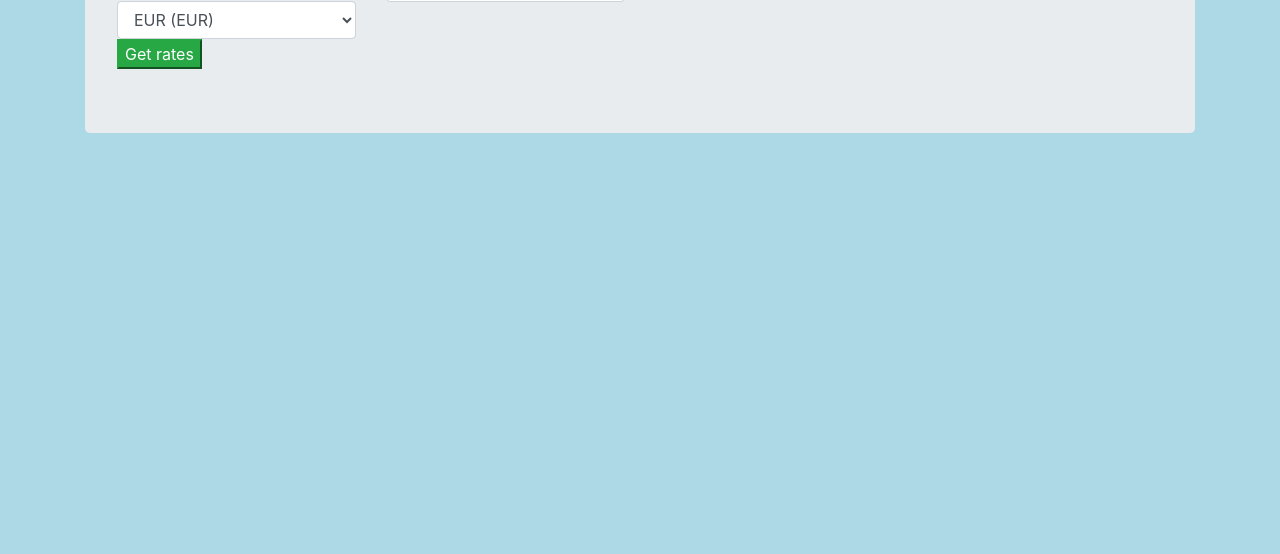
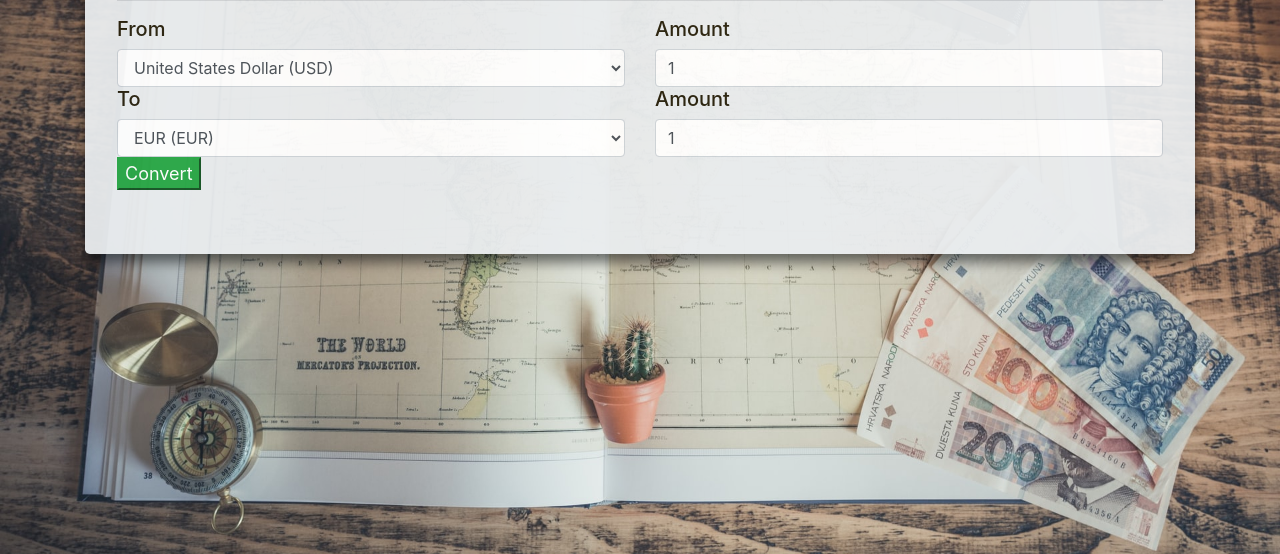
Before and after one commit to romankolivashko/currency_exchange_app, a website built with webpack: page src/index.html in a window 1280 px wide. Shown: the part 246-800 px from the top of the page. Built offline with nearby package versions, Linux system fonts and the light colour scheme.

Commit message:
WIP: styling

```diff
--- a/package.json
+++ b/package.json
@@ -20,6 +20,8 @@
     "dotenv-webpack": "^2.0.0",
     "eslint": "^6.3.0",
     "eslint-loader": "^3.0.0",
+    "file-loader": "^1.1.6",
+    "html-loader": "^0.5.5",
     "html-webpack-plugin": "^3.2.0",
     "jest": "^24.9.0",
     "style-loader": "^1.0.0",
--- a/src/css/styles.css
+++ b/src/css/styles.css
@@ -1,3 +1,20 @@
+
 body {
-  background-color: lightblue;
+  background: url("../../assets/images/bg.jpg") center;
+  background-attachment: fixed;
+  background-size: cover;
+  background-repeat: no-repeat;
+  margin-top: 10%;
+  font-size: 18px;
+  font-weight: 600;
+  color: rgb(39, 32, 12);
 }
+
+.jumbotron {
+  /* background: url("../../assets/images/paper2-bg.jpg") center; */
+  /* z-index:2; */
+  width:auto;
+  background-size: cover;
+  box-shadow: 0 8px 12px 0 rgba(2, 8, 10, 0.472), 0 6px 20px 0 rgba(0, 0, 0, 0.19);
+  opacity: 0.95;
+}
--- a/src/index.html
+++ b/src/index.html
@@ -3,14 +3,14 @@
   <title>Currency Exchange</title>
 </head>
 <body>
-  <h2>Currency Exchange</h2>
-  <hr>
+
   <div class="container">
     <div class="jumbotron">
-
+      <h2>Currency Exchange</h2>
+      <hr>
       <div class="row">
-        <div class="col-6 col-sm-3">
-          <h4>From</h4>
+        <div class="col">
+          <h5>From</h5>
           <select id="base-curr" class="form-control">
             <option value="USD" name="United States Dollar" selected>United States Dollar (USD)</option>
             <option value="EUR" name="EURO">EUR (EUR)</option>
@@ -22,16 +22,16 @@
             <option value="RUB">Russian Ruble (RUB)</option>
           </select>
         </div>
-        <div class="col-6 col-sm-3">
-          <h4>Amount</h4>
+        <div class="col">
+          <h5>Amount</h5>
           <input value="1" id="base-amount" type="number" min="0.00" step="0.01" class="form-control">
         </div>
 
         <!-- Force next columns to break to new line -->
         <div class="w-100"></div>
 
-        <div class="col-6 col-sm-3">
-          <h4>To</h4>
+        <div class="col">
+          <h5>To</h5>
           <select id="tgt-curr" class="form-control">
             <option value="EUR" name="EURO" selected>EUR (EUR)</option>
             <option value="USD">United States Dollar (USD)</option>
@@ -43,12 +43,13 @@
             <option value="RUB">Russian Ruble (RUB)</option>
           </select>
         </div>
-        <div class="col-6 col-sm-3">
+        <div class="col">
+          <h5>Amount</h5>
           <input value="1" id="tgt-amount" type="number" class="form-control">
      </div>
       </div>
 
-    <button class="btn-success" id="getRates">Get rates</button>
+    <button class="btn-success" id="getRates">Convert</button>
     <div class="showRate"></div>
     <div class="show-gif"></div>
     <div class="show-errors"></div>
--- a/src/index.js
+++ b/src/index.js
@@ -5,7 +5,7 @@ import './css/styles.css';
 import ExchangeService from './services/rates-service.js';
 
 function clearFields() {
-  $('#base-amount').val("");
+  //$('#base-amount').val("");
   $('#tgt-amount').val("");
   $('.showErrors').text("");
   //$('.showRate').text("");
@@ -13,9 +13,10 @@ function clearFields() {
 
 function getElements(response) {
   if (response) {
-    $('.showRate').text(`Converting from ${response.base_code} to ${response.target_code} will yield ${response.conversion_result}`);
-    $('#base-amount').val();
-    $('#tgt-amount').val(response.conversion_result);
+    //$('.showRate').text(`Converting from ${response.base_code} to ${response.target_code} will yield ${response.conversion_result}`);
+    //$('#base-amount').val(response.conversion_rates);
+    $('#tgt-amount').val(response.conversion_result.toFixed(2));
+
   } else {
     $('.showErrors').text(`There was an error: ${response}`);
   }
--- a/webpack.config.js
+++ b/webpack.config.js
@@ -35,7 +35,26 @@ module.exports = {
         test: /\.js$/,
         exclude: /node_modules/,
         loader: "eslint-loader"
-      }
+      },
+      {
+        test: /\.(gif|png|jpe?g)$/,
+        use: [
+          {
+            loader: 'file-loader',
+            options: {
+              name: '[name].[ext]',
+              outputPath: 'assets/images/'
+            }
+          }
+        ]
+      },
+
+      {
+        test:/\.html$/,
+        use: [
+          'html-loader'
+        ]
+      },
     ]
   }
 };
```
Also changed, not shown: assets/images/bg.jpg (added), assets/images/gold_bg.jpg (added), assets/images/paper-bg.jpg (added), assets/images/paper2-bg.jpg (added), assets/images/texture-bg.jpg (added), assets/images/watermark_bg.jpg (added), 1 other file.
